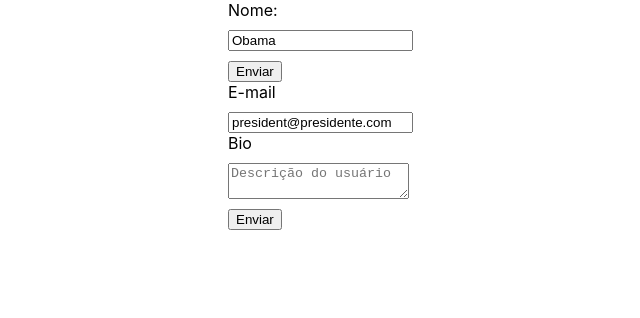
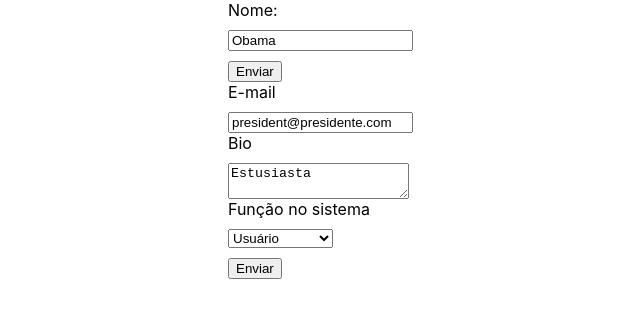
Before and after one commit to ehurafa/react-from-zero-to-mastery, a React (Create React App) app in the folder ARQUIVOS/05_FORM_EM_REACT/form/: page / in a window 1280 px wide. Shown: the top 318 px of the page, without its empty margins (162-802 px from the left). Built offline with nearby package versions, Linux system fonts and the light colour scheme.

Commit message:
select field

```diff
--- a/ARQUIVOS/05_FORM_EM_REACT/form/src/App.js
+++ b/ARQUIVOS/05_FORM_EM_REACT/form/src/App.js
@@ -5,7 +5,7 @@ import MyForm from './components/MyForm'
 function App() {
   return (
     <div className="App">
-      <MyForm user={{ name: 'Obama', email: 'president@presidente.com'}}/>
+      <MyForm user={{ name: 'Obama', email: 'president@presidente.com', bio: 'Estusiasta', role: 'admin'}}/>
     </div>
   );
 }
--- a/ARQUIVOS/05_FORM_EM_REACT/form/src/components/MyForm.js
+++ b/ARQUIVOS/05_FORM_EM_REACT/form/src/components/MyForm.js
@@ -9,7 +9,8 @@ function MyForm({user}) {
 
     const [name, setName] = useState(user ? user.name : '')
     const [email, setEmail] = useState(user ? user.email : '')
-    const [bio, setBio] = useState('')
+    const [bio, setBio] = useState(user ? user.bio : '')
+    const [role, setRole] = useState(user ? user.role : '')
 
     const handleName = (e) => {
         setName(e.target.value)
@@ -20,12 +21,13 @@ function MyForm({user}) {
     const handleSubmit = (e) => {
         e.preventDefault()
         console.log('enviando o formulario')
-        console.log(name, email, bio)
+        console.log(name, email, bio, role)
 
         // 7 - limpar o formulário
         setName('')
         setEmail('')
         setBio('')
+        setRole('')
     }
 
 
@@ -49,6 +51,15 @@ function MyForm({user}) {
                     <span>Bio</span>
                     <textarea name="bio" placeholder="Descrição do usuário" onChange={(e) => setBio(e.target.value)} value={bio}></textarea>
                 </label>
+                {/* 9 - select */}
+                <label>
+                    <span>Função no sistema</span>
+                    <select name="role" onChange={(e) => setRole(e.target.value)}>
+                        <option value="user">Usuário</option>
+                        <option value="editor">Editor</option>
+                        <option value="admin">Administrador</option>
+                    </select>
+                </label>
                 <input type="submit" value="Enviar" />
             </form>
         </div>
```
